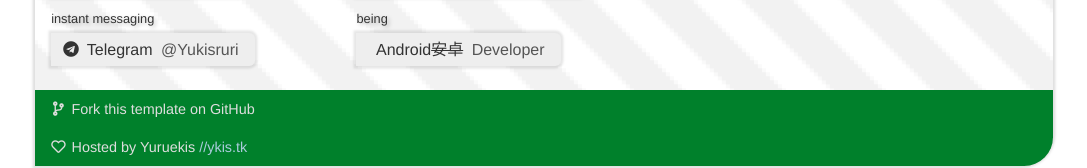
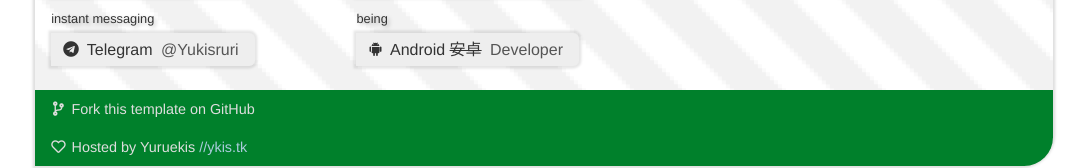
Before and after one commit to Yuru-ekis/static-files, a plain HTML site: page index.html in a window 1280 px wide. Shown: the part 489-657 px from the top of the page, without its empty margins (96-1183 px from the left). Drawn offline with Linux system fonts and the light colour scheme.

Commit message:
Update index.html

```diff
--- a/index.html
+++ b/index.html
@@ -99,8 +99,8 @@
                 </div>
 
                 <div alt="being" class="label alt">
-                    <i class="fas fa-android"></i>
-                    <span class="title">Android<del>安卓</del></span>
+                    <i class="fab fa-android"></i>
+                    <span class="title">Android <del>安卓</del></span>
                     <span class="content">Developer</span>
                 </div>
             </div>
```
